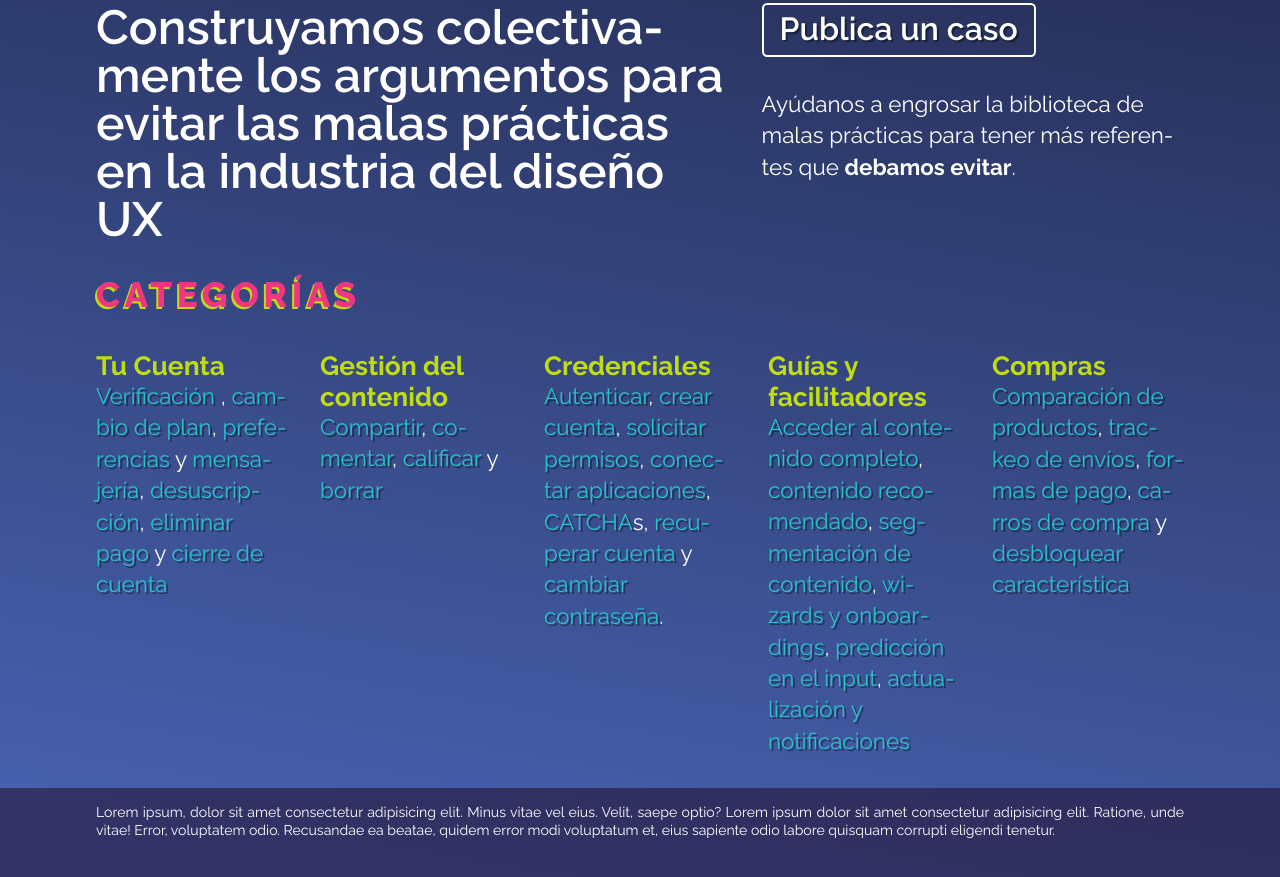
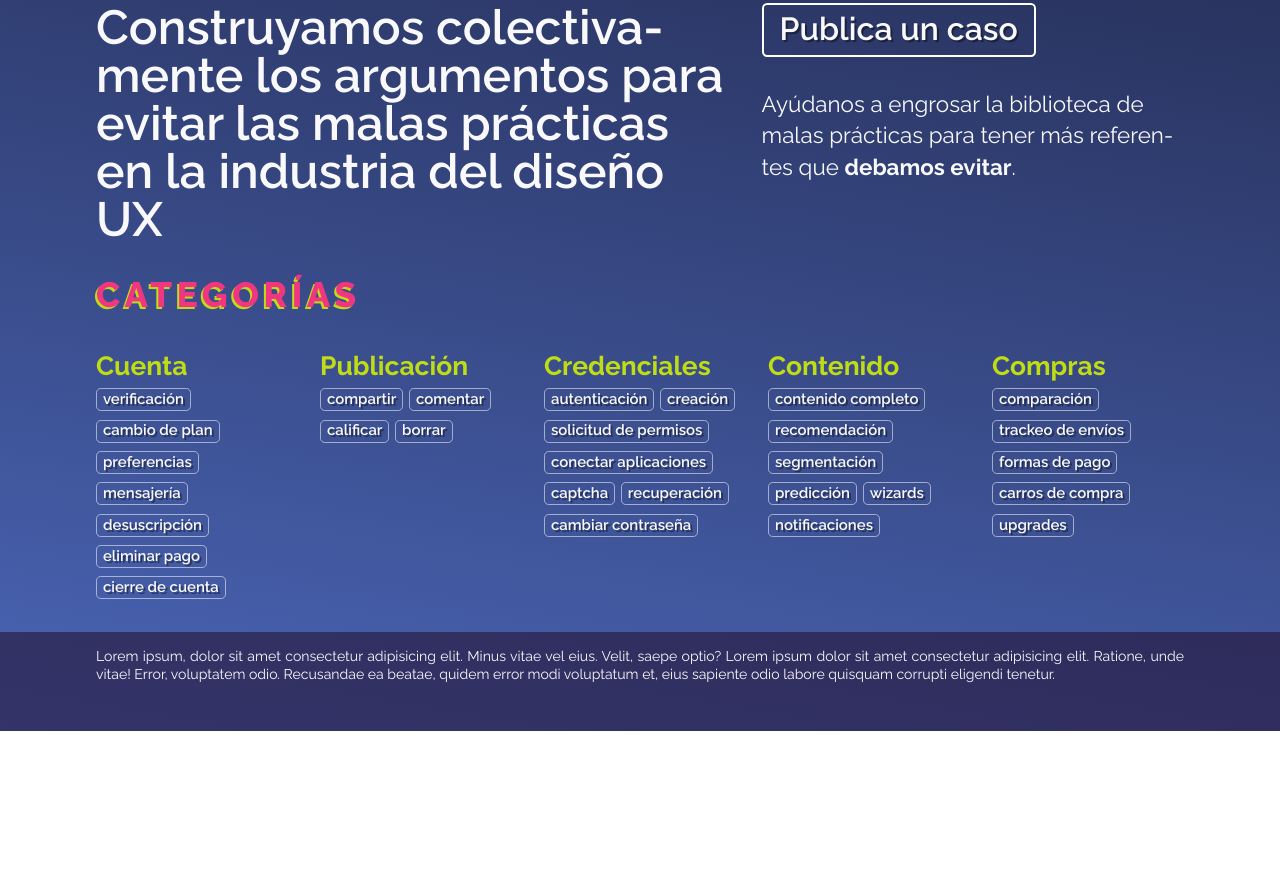
Before and after one commit to ixdavina/malaspracticas, a website: page index.html in a window 1280 px wide. Shown: the part 483-1360 px from the top of the page. After the commit the page ends 1214 px from the top, so only its background shows below. Drawn offline with Linux system fonts and the light colour scheme.

Commit message:
nueva AI

```diff
--- a/index.html
+++ b/index.html
@@ -79,53 +79,53 @@
             <h3>Categorías</h3>
             <div class="col5">
                 <article>
-                    <h4>Tu Cuenta</h4>
+                    <h4>Cuenta</h4>
                     <p>
-                        <a href="#">Verificación</a> ,
-                        <a href="#">cambio de plan</a>,
-                        <a href="#">preferencias</a> y
-                        <a href="#">mensajería</a>,
-                        <a href="#">desuscripción</a>,
-                        <a href="#">eliminar pago</a> y
+                        <a href="#">verificación</a>
+                        <a href="#">cambio de plan</a>
+                        <a href="#">preferencias</a>
+                        <a href="#">mensajería</a>
+                        <a href="#">desuscripción</a>
+                        <a href="#">eliminar pago</a>
                         <a href="#">cierre de cuenta</a></p>
                 </article>
                 <article>
-                    <h4>Gestión del contenido</h4>
+                    <h4>Publicación</h4>
                     <p>
-                        <a href="#">Compartir</a>,
-                        <a href="#">comentar</a>,
-                        <a href="#">calificar</a> y
+                        <a href="#">compartir</a>
+                        <a href="#">comentar</a>
+                        <a href="#">calificar</a>
                         <a href="#">borrar</a></p>
                 </article>
                 <article>
                     <h4>Credenciales</h4>
                     <p>
-                        <a href="#">Autenticar</a>,
-                        <a href="#">crear cuenta</a>,
-                        <a href="#">solicitar permisos</a>,
-                        <a href="#">conectar aplicaciones</a>,
-                        <a href="#">CATCHA</a>s,
-                        <a href="#">recuperar cuenta</a> y
-                        <a href="#">cambiar contraseña</a>.</p>
+                        <a href="#">autenticación</a>
+                        <a href="#">creación</a>
+                        <a href="#">solicitud de permisos</a>
+                        <a href="#">conectar aplicaciones</a>
+                        <a href="#">captcha</a>
+                        <a href="#">recuperación</a>
+                        <a href="#">cambiar contraseña</a></p>
                 </article>
                 <article>
-                    <h4>Guías y facilitadores</h4>
+                    <h4>Contenido</h4>
                     <p>
-                        <a href="#">Acceder al contenido completo</a>,
-                        <a href="#">contenido recomendado</a>,
-                        <a href="#">segmentación de contenido</a>,
-                        <a href="#">wizards y onboardings</a>,
-                        <a href="#">predicción en el input</a>,
-                        <a href="#">actualización y notificaciones</a></p>
+                        <a href="#">contenido completo</a>
+                        <a href="#">recomendación</a>
+                        <a href="#">segmentación</a>
+                        <a href="#">predicción</a>
+                        <a href="#">wizards</a>
+                        <a href="#">notificaciones</a></p>
                 </article>
                 <article>
                     <h4>Compras</h4>
                     <p>
-                        <a href="#">Comparación de productos</a>,
-                        <a href="#">trackeo de envíos</a>,
-                        <a href="#">formas de pago</a>,
-                        <a href="#">carros de compra</a> y
-                        <a href="#">desbloquear característica</a></p>
+                        <a href="#">comparación</a>
+                        <a href="#">trackeo de envíos</a>
+                        <a href="#">formas de pago</a>
+                        <a href="#">carros de compra</a>
+                        <a href="#">upgrades</a></p>
                 </article>
             </div>
 
--- a/sass/abstracts/_variables.scss
+++ b/sass/abstracts/_variables.scss
@@ -22,6 +22,8 @@ $font-size-hero: 3rem;
 
 /* color */
 
+$color-white: #f3fffd;
+$color-white-fade: #fefbff8a;
 $color-page: #f0e7d2f3;
 $color-ahuesado:#fffaf09f;
 $color-background: #c30031;
--- a/sass/components/_buttons.scss
+++ b/sass/components/_buttons.scss
@@ -12,6 +12,6 @@
     transition: all .5s ease;
     &:hover {
         background-color: $color-main;
-        color: white;
+        color: $color-white;
     }
 }
--- a/sass/components/_form.scss
+++ b/sass/components/_form.scss
@@ -41,11 +41,16 @@ form {
 input,
 select,
 textarea {
-    color: white;
+    color: $color-white;
     border: .2ex solid white;
     background-color: transparent;
     border-radius: .5ex;
     padding: 1ex 1em;
+}
+
+input[type="file"]{
+    border:none;
+    padding-left: 0;
 }
 
 select>option:first-child,
--- a/sass/components/_menu.scss
+++ b/sass/components/_menu.scss
@@ -67,7 +67,7 @@ url: https://www.youtube.com/watch?v=DZg6UfS5zYg
                     position: relative;
                     width: 100%;
                     height: 2px;
-                    background-color: white;
+                    background-color: $color-white;
                     display: flex;
                     align-items: center;
                     justify-content: center;
@@ -113,7 +113,7 @@ url: https://www.youtube.com/watch?v=DZg6UfS5zYg
                         transition: opacity 0.4s ease;
                         width: 100%;
                         margin-bottom: 6em;
-                        color: white;
+                        color: $color-white;
                         h4 {
                             font-size: 1.2rem;
                         }
@@ -132,7 +132,7 @@ url: https://www.youtube.com/watch?v=DZg6UfS5zYg
                             font-size: 1.2rem;
                             // padding: 1rem;
                             a {
-                                color: white;
+                                color: $color-white;
                                 display: inline-block;
                                 padding: .4ex 1ex;
                                 transition: color 0.4s ease;
--- a/sass/layout/_footer.scss
+++ b/sass/layout/_footer.scss
@@ -1,6 +1,6 @@
 footer {
     background-color: $color-black-fade;
-    color: white;
+    color: $color-white;
     padding: 1em;
     p {
         font-size: $font-size * 0.8;
--- a/sass/layout/_main.scss
+++ b/sass/layout/_main.scss
@@ -1,6 +1,6 @@
 main {
     margin-bottom: 2em;
-    color: white;
+    color: $color-white;
 }
 
 p {
@@ -28,15 +28,27 @@ p {
     }
     article {
         column-span: 1;
+        transition: all .7s ease-in;
+        &:hover{
+            transform: scale(1.333);
+            transform: ;
+        }
         p {
             a {
-                //display: inline-block;
+                display: inline-block;
+                text-transform: lowercase;
+                color: $color-white;
+                font-weight: 600;
+                font-size: $font-size * .85;
+                line-height: 130%;
+                border: .25ex solid $color-white-fade;
+                padding: .1ex .4em;
+                border-radius: .61ex;
                 transition: all 0.5s ease;
-                color: $color-cyan;
-                font-weight: 400;
                 &:hover {
-                    color: white;
-                    animation: infame-skew 1s infinite linear alternate-reverse;
+                    border-color: $color-white;
+                    background-color: $color-black-fade;
+                    // animation: infame-skew 1s infinite linear alternate-reverse;
                 }
             }
         }
@@ -44,7 +56,7 @@ p {
 }
 
 .hero {
-    color: white;
+    color: $color-white;
     font-size: $font-size-hero;
     font-weight: 600;
     line-height: $font-size-hero;
@@ -53,7 +65,7 @@ p {
 
 .action {
     display: inline-block;
-    color: white;
+    color: $color-white;
     vertical-align: middle;
     p {
         text-align: left
@@ -61,7 +73,7 @@ p {
     .btn {
         text-transform: none;
         letter-spacing: normal;
-        color: white;
+        color: $color-white;
         border: 2px solid white;
         font-size: $font-size-hero/1.5;
         vertical-align: middle;
@@ -73,7 +85,7 @@ p {
 }
 
 article {
-    color: white;
+    color: $color-white;
     h4 {
         font-size: $font-size * 1.5;
         color: $color-green;
--- a/sass/layout/_nav.scss
+++ b/sass/layout/_nav.scss
@@ -18,21 +18,21 @@
             }
             &:first-child {
                 a {
-                    color: white;
+                    color: $color-white;
                     font-weight: 700;
                 }
             }
             a {
                 transition: all 1s ease;
                 font-weight: 300;
-                color: white;
+                color: $color-white;
                 &:hover {
                     color: $color-pink;
                 }
             }
             &::before {
                 display: inline-block;
-                color: white;
+                color: $color-white;
                 content: '>';
                 position: relative;
                 left: -.7ex;
```
Also changed, not shown: new-case.html (+2 -2 lines), css/main.css, 1 other file.
